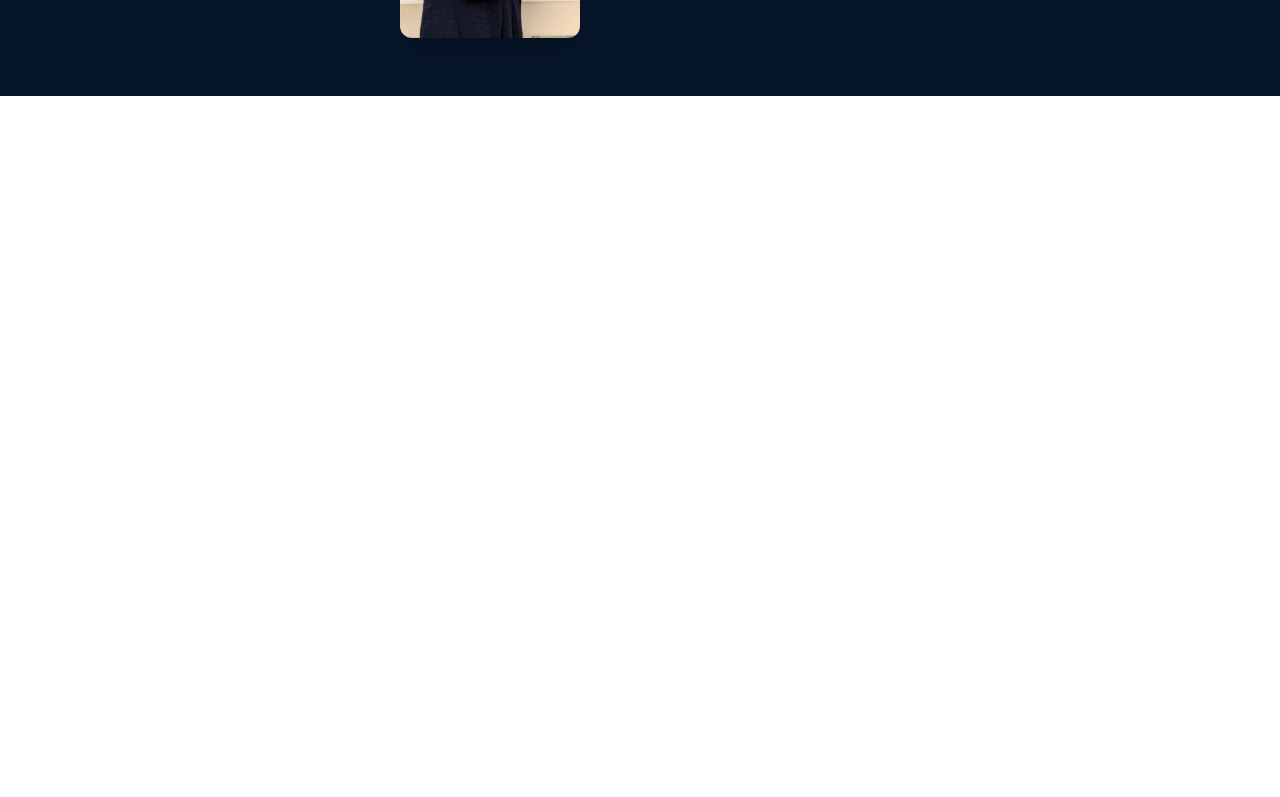
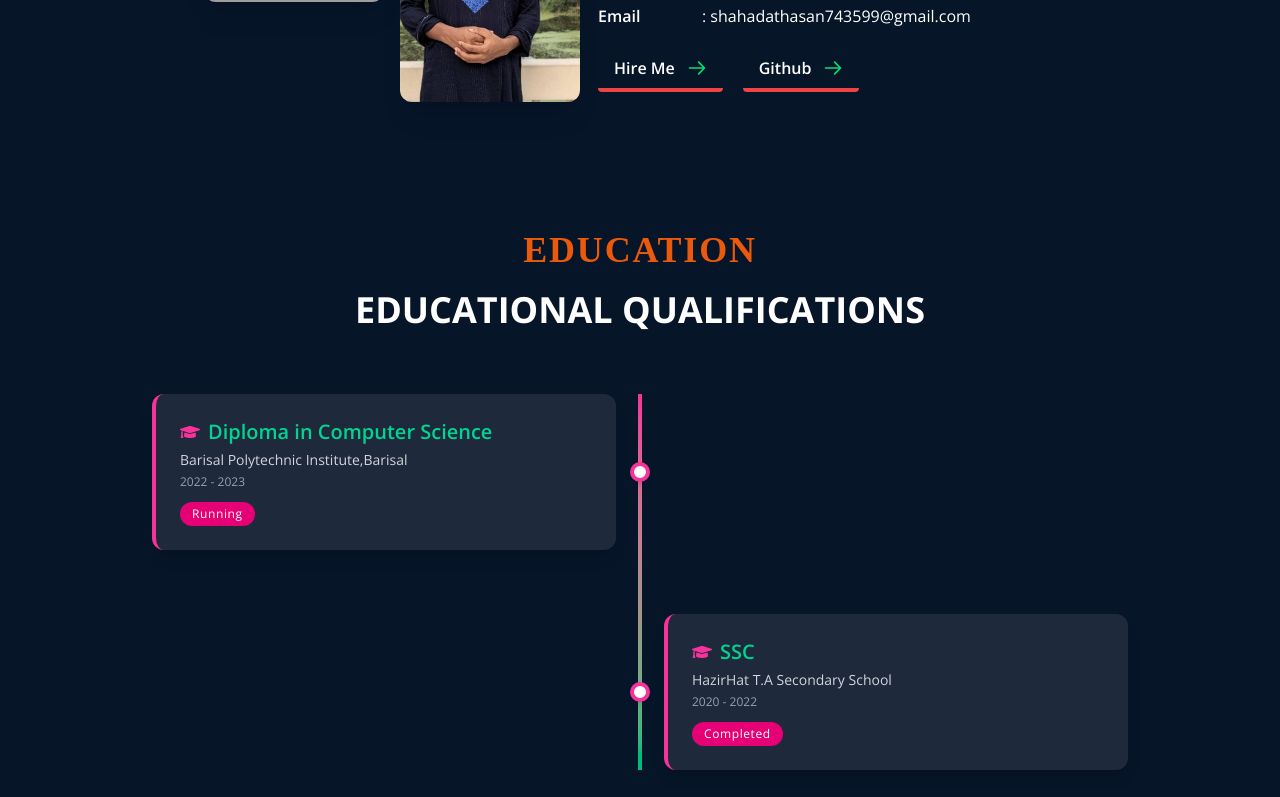
Before and after one commit to ShahadatHasan623/portfolio, a React (Vite) app: page / in a window 1280 px wide. Shown: the part 2000-2797 px from the top of the page. Before the commit the page ends 2096 px from the top, so only its background shows below. Built offline with nearby package versions, Linux system fonts and the light colour scheme; grey boxes are pictures that could not be loaded; a web font is replaced by a local one.

Commit message:
Added educational section

```diff
--- a/src/pages/About/About.jsx
+++ b/src/pages/About/About.jsx
@@ -7,7 +7,7 @@ import portfolio from "../../assets/Portfolio.png";
 
 const About = () => {
   return (
-    <div className="my-12   max-w-7xl mx-auto" id="about">
+    <div className="py-16   max-w-7xl mx-auto" id="about">
       <h1 className="text-primary text-center custome-font text-3xl uppercase font-extrabold mb-8">
         About Me
       </h1>
--- a/src/pages/Education/Education.jsx
+++ b/src/pages/Education/Education.jsx
@@ -1,11 +1,66 @@
-import React from 'react';
+import React from "react";
+import { FaGraduationCap } from "react-icons/fa";
 
 const Education = () => {
-    return (
-        <div>
+  const educationData = [
+    {
+      degree: "Diploma in Computer Science",
+      institute: "Barisal Polytechnic Institute,Barisal",
+      year: "2022 - 2023",
+      status: "Running",
+    },
+    {
+      degree: "SSC",
+      institute: "HazirHat T.A Secondary School",
+      year: "2020 - 2022",
+      status: "Completed",
+    },
+  ];
 
-        </div>
-    );
+  return (
+    <section className=" text-white py-16 px-4 max-w-7xl mx-auto" id="education">
+      <h2 data-aos="fade-right" className="text-4xl font-extrabold text-center text-primary mb-5 uppercase tracking-wider custome-font">
+        Education
+      </h2>
+      <h1 data-aos="fade-left" className="text-center uppercase text-4xl font-bold mb-16">Educational Qualifications</h1>
+
+      {/* Wrapper with vertical line */}
+      <div className="relative max-w-5xl mx-auto">
+        {/* Middle vertical line */}
+        <div className="absolute left-1/2 transform -translate-x-1/2 h-full w-1 bg-gradient-to-b from-pink-500 to-emerald-500 z-0" />
+
+        {/* Education items */}
+        {educationData.map((edu, index) => (
+          <div
+            key={index}
+            className={`mb-16 flex flex-col md:flex-row items-center relative z-10 ${
+              index % 2 === 0 ? "md:justify-start" : "md:justify-end"
+            }`}
+          >
+            {/* Content Card */}
+            <div  data-aos="zoom-in" className="w-full md:w-1/2 px-6">
+              <div className="bg-[#1E293B] p-6 rounded-xl shadow-lg border-l-4 border-pink-500 hover:scale-105 hover:border-emerald-500 transition-all duration-300">
+                <h3 className="text-xl font-semibold text-emerald-400 mb-1 flex items-center gap-2">
+                  <FaGraduationCap className="text-pink-500" />
+                  {edu.degree}
+                </h3>
+                <p className="text-sm text-gray-300">{edu.institute}</p>
+                <p className="text-xs text-gray-400 mt-1">{edu.year}</p>
+                <span className="inline-block mt-3 px-3 py-1 rounded-full bg-pink-600 text-white text-xs tracking-wider">
+                  {edu.status}
+                </span>
+              </div>
+            </div>
+
+            {/* Circle on the line */}
+            <div className="hidden md:flex flex-col items-center absolute left-1/2 transform -translate-x-1/2">
+              <div className="w-5 h-5 bg-white rounded-full border-4 border-pink-500 shadow-md" />
+            </div>
+          </div>
+        ))}
+      </div>
+    </section>
+  );
 };
 
 export default Education;
```
